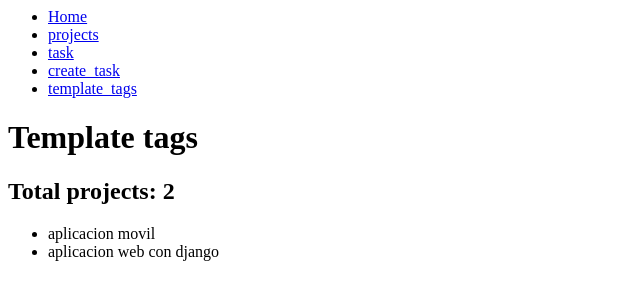
After one commit to FedericoGabrielCastro/l_django, a Django app: page /template_tags in a window 1280 px wide. The commit adds this page. Shown: the top 300 px of the page, without its empty margins (0-640 px from the left). Run offline with Django 4.2, Linux system fonts and the light colour scheme; data comes from the database, SQL or seed files in the repository.

Commit message:
[TEMPLATE_TAGS]
how to write own template tags

```diff
--- a/myapp/templates/base.html
+++ b/myapp/templates/base.html
@@ -12,6 +12,9 @@
         <li>
             <a href="/create_task"> create_task </a>
         </li>
+        <li>
+            <a href="/template_tags"> template_tags </a>
+        </li>
     </ul>
 </nav>
 
--- /dev/null
+++ b/myapp/templates/template_tags.html
@@ -0,0 +1,17 @@
+{% extends "base.html" %}
+
+{% block content %}
+{% load get_all_projects %}
+
+<h1>Template tags</h1>
+
+<h2>Total projects: {% total_projects %}</h2>
+
+<ul>
+    <!-- for -->
+    {% for item in projects %}
+        <li>{{ item.name }}</li>
+    {% endfor %}
+</ul>
+
+{% endblock %}
--- /dev/null
+++ b/myapp/templatetags/get_all_projects.py
@@ -0,0 +1,8 @@
+from django import template
+from ..models import Projects
+
+register=template.Library()
+
+@register.simple_tag
+def total_projects():
+    return Projects.objects.count()
--- a/myapp/urls.py
+++ b/myapp/urls.py
@@ -10,5 +10,6 @@ urlpatterns = [
     path('projects/', views.projects),
     # path('task/<int:id>', views.task)
     path('task/', views.task),
-    path("create_task/", views.create_task )
+    path("create_task/", views.create_task ),
+    path("template_tags", views.template_tags)
 ]
--- a/myapp/views.py
+++ b/myapp/views.py
@@ -54,3 +54,10 @@ def create_task(request):
             project_id=2
         )
         return redirect("/task/")
+
+def template_tags(request):
+    projects =  Projects.objects.all()
+
+    return render(request, "template_tags.html", {
+        "projects": projects
+    })
```
Also changed, not shown: myapp/templatetags/__init__.py (added).
